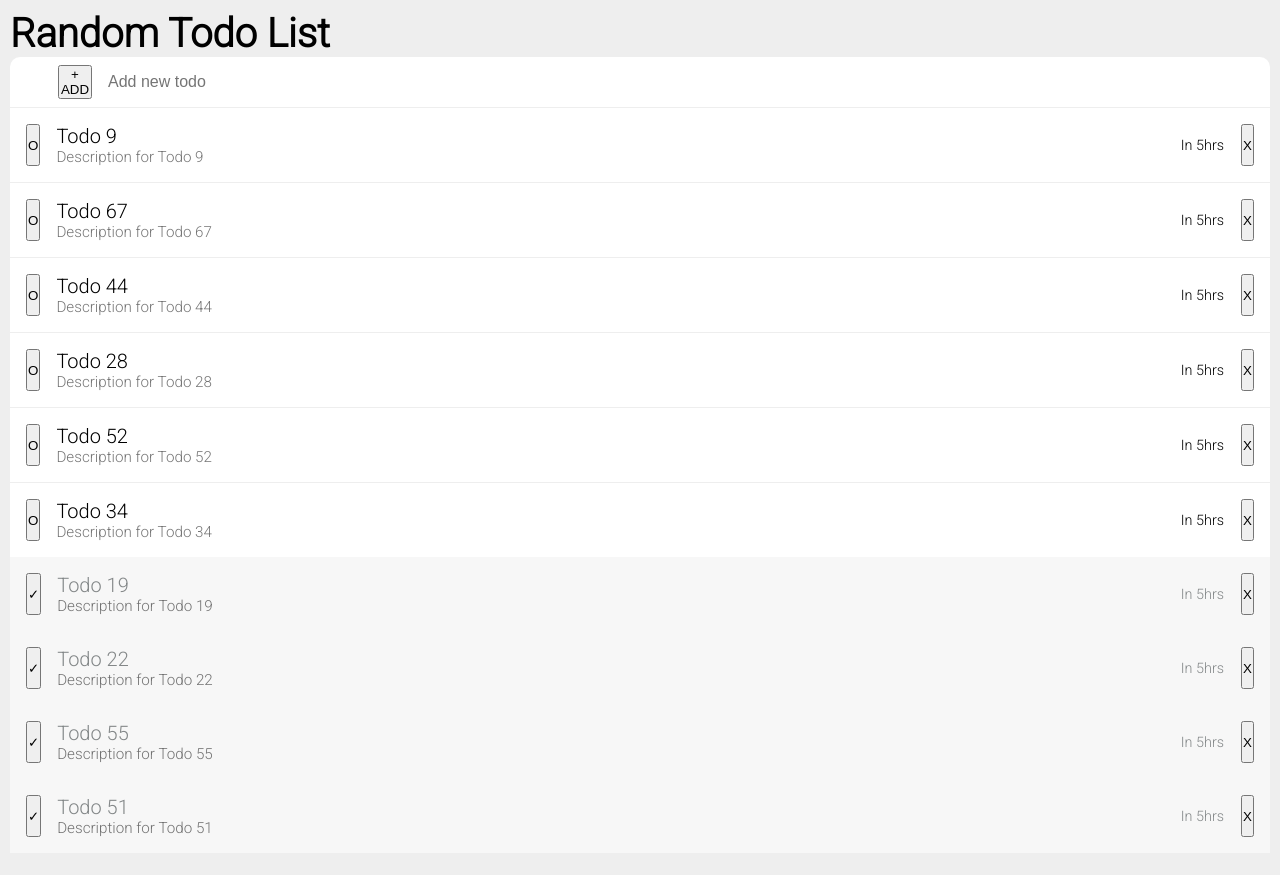
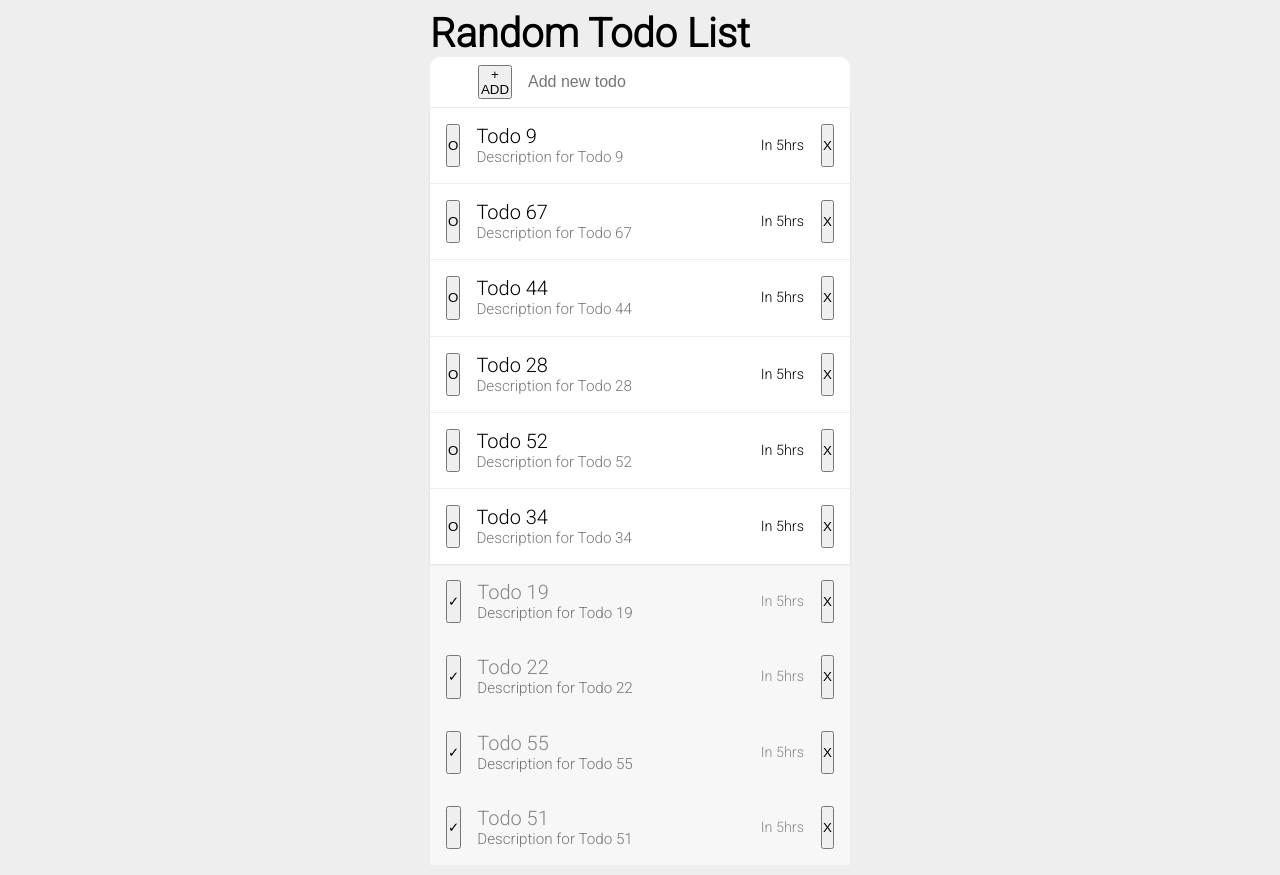
Before and after one commit to zac-march/todo-app, a website built with webpack: page dist/index.html in a window 1280 px wide. Built offline with nearby package versions, Linux system fonts and the light colour scheme.

Commit message:
Add styling

```diff
--- a/src/components/TodoListScreenController.js
+++ b/src/components/TodoListScreenController.js
@@ -3,15 +3,20 @@ import { Todo } from "./Todo";
 
 function TodoListScreenController() {
   const body = document.querySelector("body");
+  const todoComponent = document.createElement("div");
+  todoComponent.classList.add("todo-component");
+  todoComponent.textContent = "bro";
+  body.appendChild(todoComponent);
+  const todoListDiv = document.createElement("div");
+  todoListDiv.classList.add("todo-lists");
   const todoList = generateRandomTodoList();
-  const todoListDiv = document.createElement("div");
 
   function updateScreen() {
-    body.innerHTML = "";
+    todoComponent.innerHTML = "";
     renderHeader();
     renderTodoCreate();
     updateTodoList();
-    body.appendChild(todoListDiv);
+    todoComponent.appendChild(todoListDiv);
   }
 
   function updateTodoList() {
@@ -25,7 +30,7 @@ function TodoListScreenController() {
 
     todoListTitle.textContent = todoList.name;
     todoListHeaderDiv.appendChild(todoListTitle);
-    body.appendChild(todoListHeaderDiv);
+    todoComponent.appendChild(todoListHeaderDiv);
   }
 
   function renderTodoCreate() {
@@ -37,6 +42,7 @@ function TodoListScreenController() {
     todoCreateBtn.classList.add("add-todo-btn");
     todoCreateInput.placeholder = "Add new todo";
     todoCreateDiv.classList.add("todo-create");
+    todoCreateDiv.classList.add("todo-list");
 
     todoCreateDiv.appendChild(todoCreateBtn);
     todoCreateDiv.appendChild(todoCreateInput);
@@ -48,13 +54,14 @@ function TodoListScreenController() {
         updateScreen();
       }
     }
-    body.appendChild(todoCreateDiv);
+    todoComponent.appendChild(todoCreateDiv);
   }
 
   function renderLists() {
     const incompleteTodosDiv = document.createElement("div");
     const completedTodosDiv = document.createElement("div");
     incompleteTodosDiv.classList.add("incomplete-todo-list");
+    incompleteTodosDiv.classList.add("todo-list");
     completedTodosDiv.classList.add("completed-todo-list");
 
     function createTodoItemElement(todo, index) {
--- a/src/style.css
+++ b/src/style.css
@@ -14,6 +14,11 @@
   margin: 0;
 }
 
+body,
+html {
+  width: 100%;
+}
+
 body {
   font-family: "Roboto", sans-serif;
   background-color: var(--background-colour);
@@ -22,11 +27,20 @@ body {
   font-size: 1.25rem;
 }
 
-.incomplete-todo-list {
-  display: grid;
-  grid-template-rows: repeat(auto-fit, 1fr);
-  gap: 1px;
+/* Todo component */
+
+.todo-component {
+  display: flex;
+  flex-direction: column;
+  align-items: center;
+  margin: 0;
 }
+
+.todo-component > * {
+  width: 33.33%;
+}
+
+/* Create Todo */
 
 .todo-create {
   display: grid;
@@ -50,6 +64,20 @@ body {
   aspect-ratio: 1/1;
 }
 
+/* List of todos */
+
+.todo-lists {
+  display: grid;
+}
+
+.incomplete-todo-list {
+  display: grid;
+  grid-template-rows: repeat(auto-fit, 1fr);
+  gap: 1px;
+  box-shadow: rgba(0, 0, 0, 0.1) 0px 1px 2px 0px;
+  z-index: 1;
+}
+
 .todo {
   display: grid;
   grid-template-columns: min-content 1fr 4ch min-content;
@@ -57,17 +85,13 @@ body {
   grid-template-rows: 1fr;
   gap: 1rem;
   padding: 1rem;
+  min-height: 4.7rem;
 }
 
 .todo-date {
   font-size: 0.9rem;
   align-self: center;
 }
-
-/* .todo > button {
-  aspect-ratio: 1/1;
-  width: min-content;
-} */
 
 .todo-description {
   color: rgba(0, 0, 0, 0.54);
```
